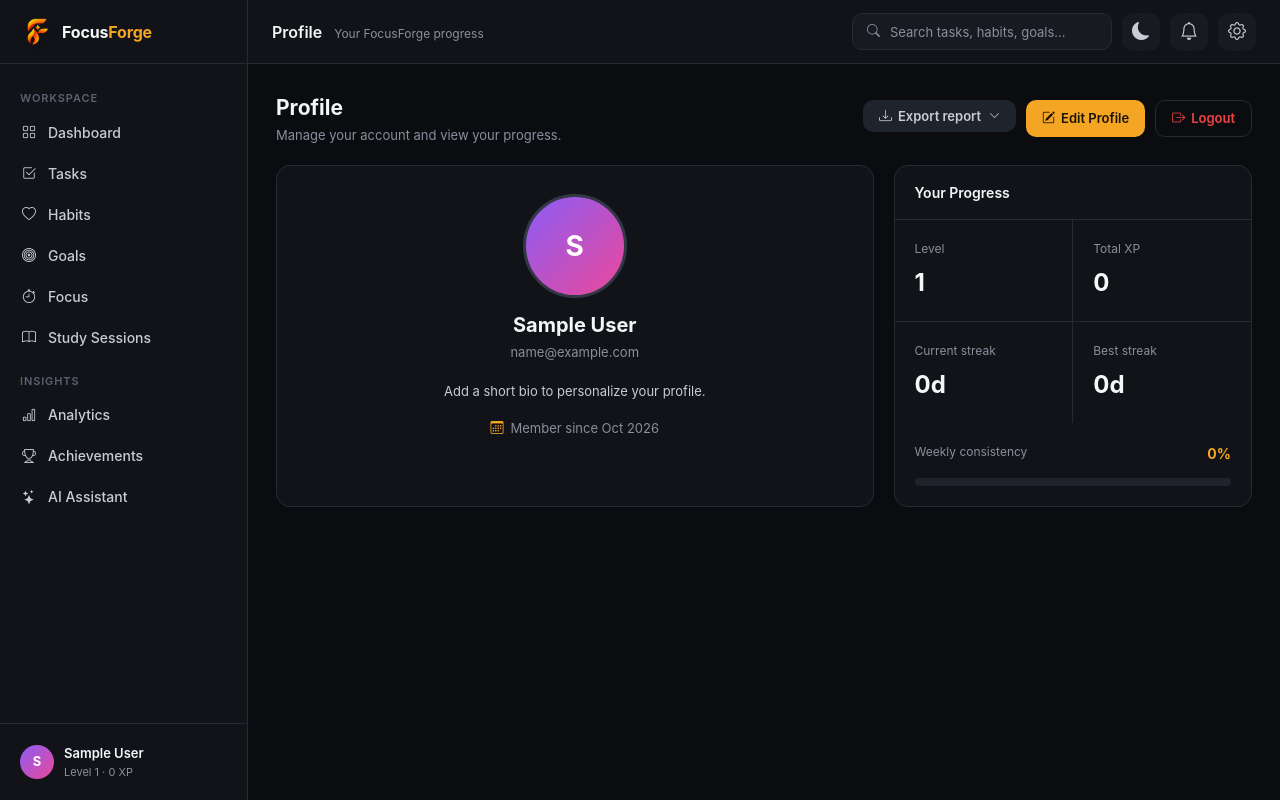
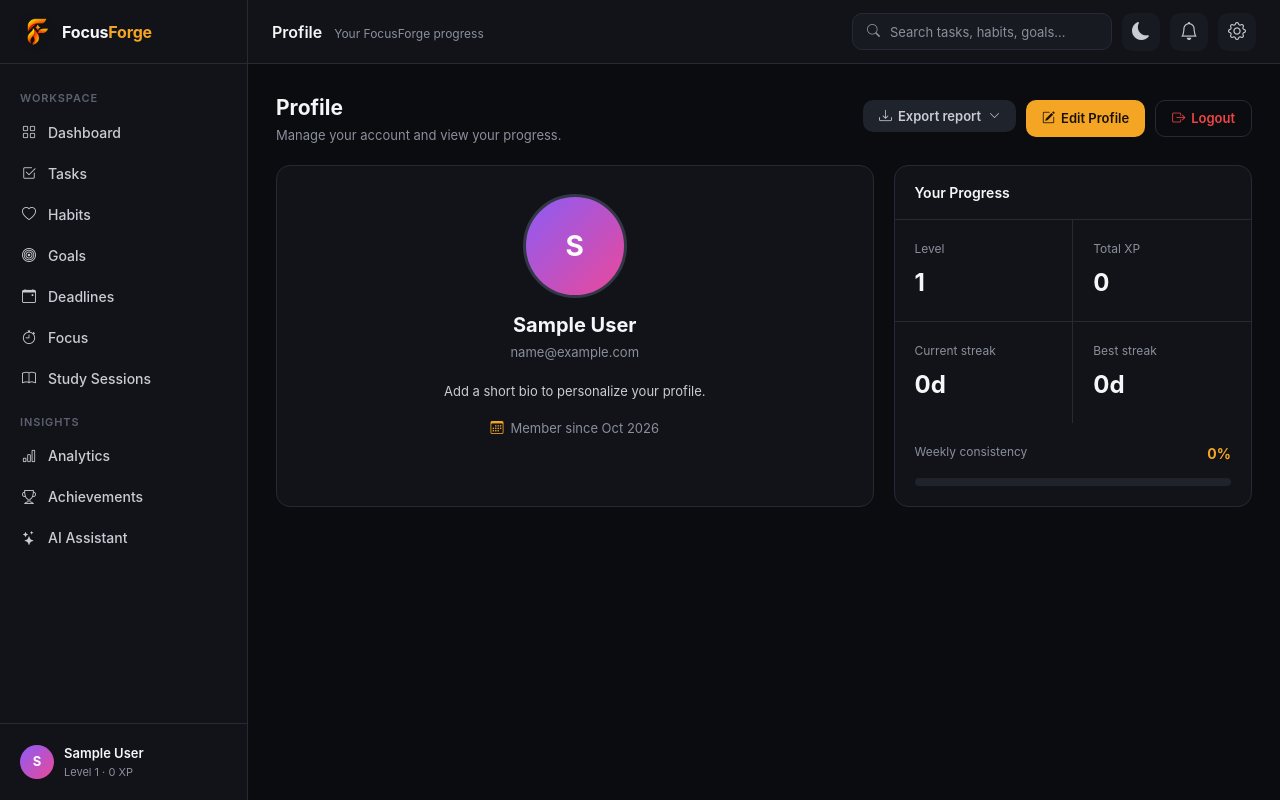
Before and after one commit to Krishna5421/focusforge, a Django app: page /accounts/profile/ in a window 1280 px wide. Run offline with Django 5.2, Linux system fonts and the light colour scheme; the visitor is signed in with stand-in values (Sample User, id 1); data that the repository does not hold is empty; parts of the project's set-up code (start-up, migrations or seed data) failed here and were passed over.

Commit message:
Add deadlines link to sidebar navigation

```diff
--- a/templates/base.html
+++ b/templates/base.html
@@ -40,6 +40,9 @@
       </a>
       <a class="nav-item {% if request.resolver_match.app_name == 'goals' %}active{% endif %}" href="{% url 'goals:goal_list' %}">
         <i class="bi bi-bullseye"></i> Goals
+      </a>
+      <a class="nav-item {% if request.resolver_match.url_name == 'deadlines' %}active{% endif %}" href="{% url 'core:deadlines' %}">
+        <i class="bi bi-calendar-event"></i> Deadlines
       </a>
       <a class="nav-item {% if request.resolver_match.app_name == 'pomodoro' %}active{% endif %}" href="{% url 'pomodoro:pomodoro_page' %}">
         <i class="bi bi-stopwatch"></i> Focus
```
